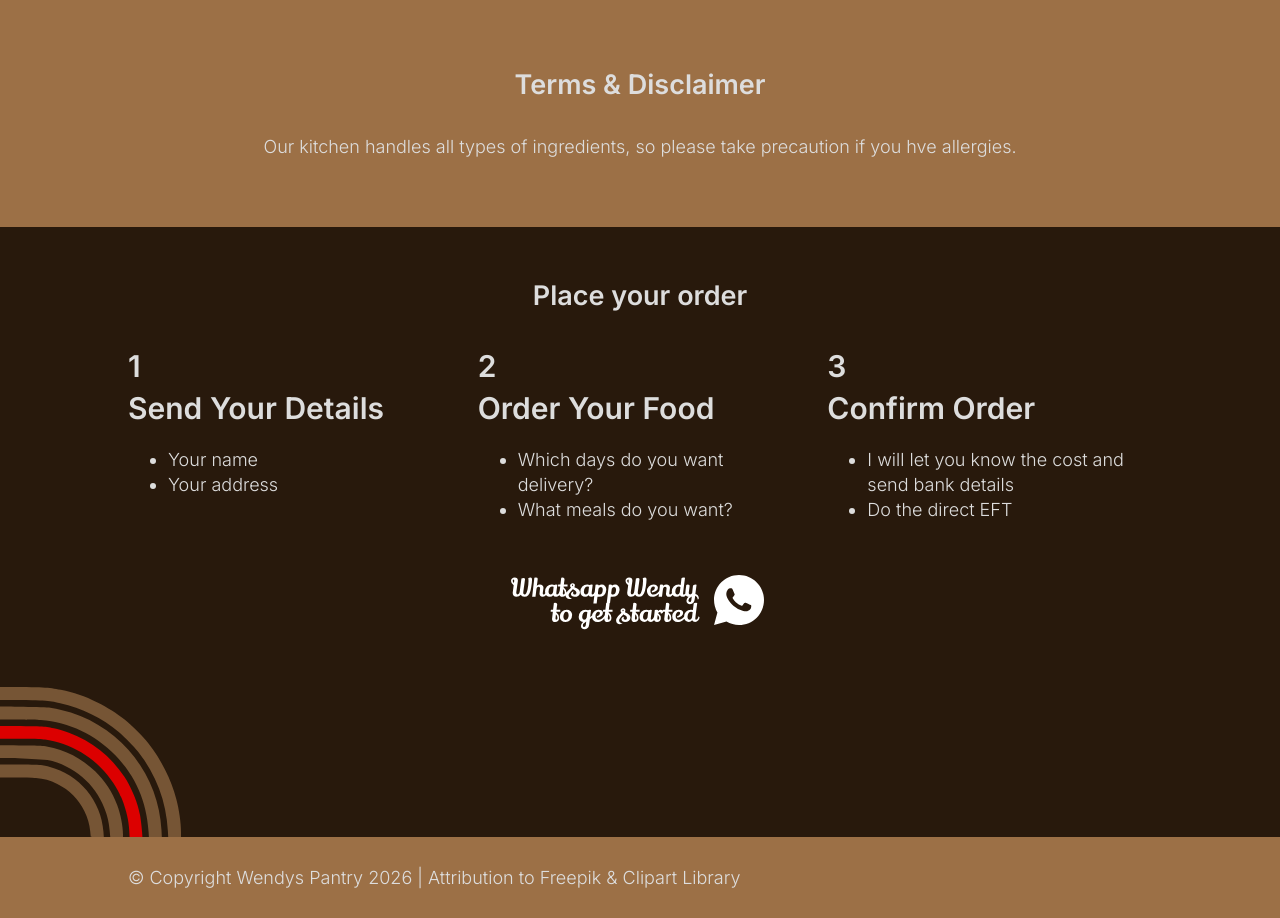
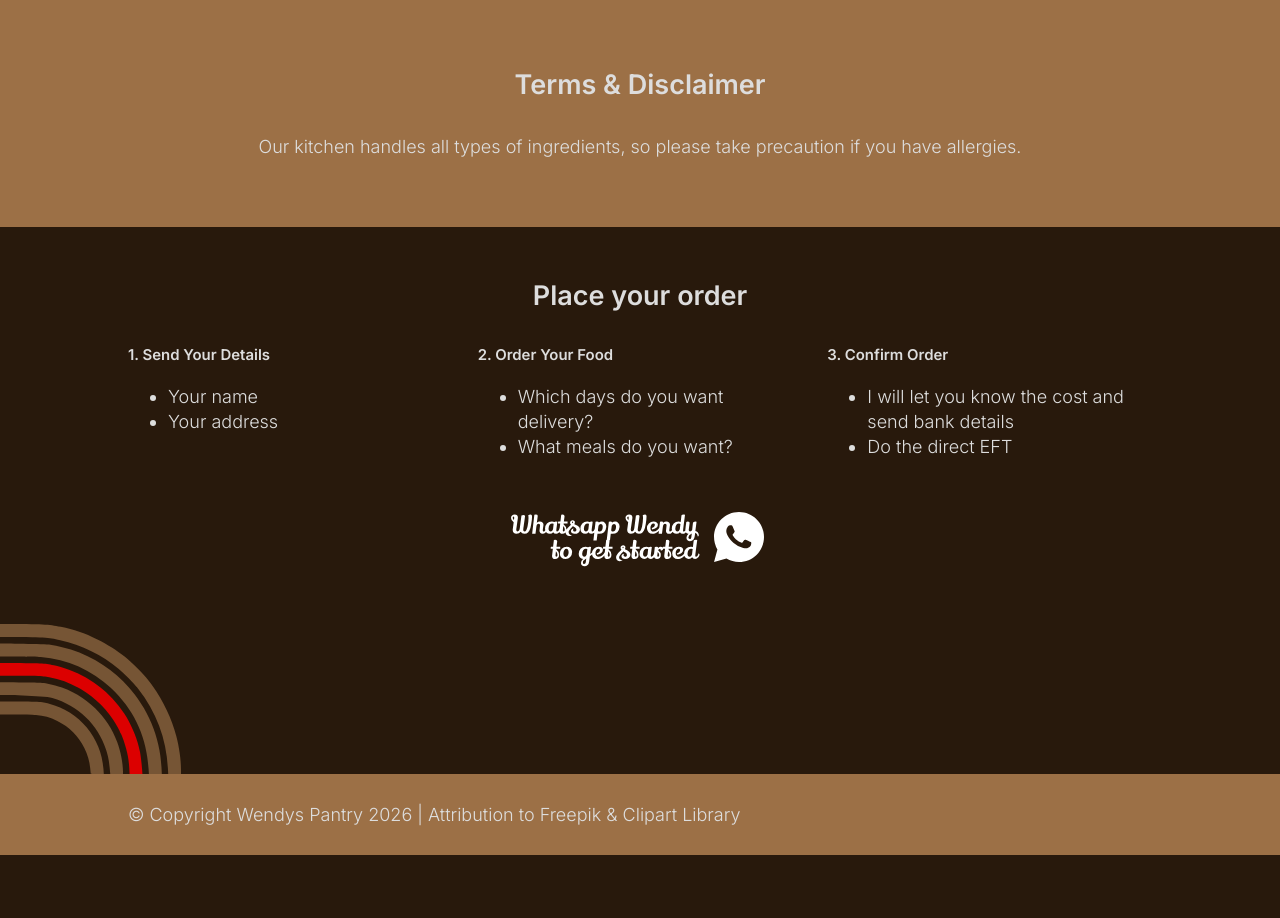
Before and after one commit to elfynity/wendys-pantry, a Next.js app: page / in a window 1280 px wide. Shown: the part 1600-2518 px from the top of the page. After the commit the page ends 2455 px from the top, so only its background shows below. Built offline with nearby package versions, Linux system fonts and the light colour scheme.

Commit message:
changed small things again

```diff
--- a/app/page.js
+++ b/app/page.js
@@ -2,7 +2,7 @@ import Image from "next/image";
 import { Container } from "@/components/Container";
 import { NoShow } from "@/components/NoShow";
 import { MealOptions } from "@/components/MealOptions";
-import { Timetable, Order } from "@/components/Boxes";
+import { Order } from "@/components/Boxes";
 import { Prices } from "@/components/Prices";
 
 
@@ -59,7 +59,7 @@ export default function Home() {
 
     <Container id="terms" customClass="tanBG center">
       <h2>Terms & Disclaimer</h2>
-      <p>Our kitchen handles all types of ingredients, so please take precaution if you hve allergies.</p>
+      <p>Our kitchen handles all types of ingredients, so please take precaution if you have allergies.</p>
     </Container>
 
     <Container id="order">
--- a/components/Boxes.jsx
+++ b/components/Boxes.jsx
@@ -6,7 +6,7 @@ const Box = ({children, title, price=""}) => {
 return(
   <>
   <div className="box">
-    <h3>{title}</h3>
+    <h5>{title}</h5>
     {children}
     {price && <p className="headingP" >{price}</p>}
   </div>
@@ -20,8 +20,7 @@ return(
   <>
   <div id="orders">
 
-    <Box title="1">
-      <h3>Send Your Details</h3>
+    <Box title="1. Send Your Details">
       <ul>
         <li>Your name</li>
         <li>Your address</li>
@@ -29,16 +28,14 @@ return(
 
     </Box>
 
-    <Box title="2">
-      <h3>Order Your Food</h3>
+    <Box title="2. Order Your Food">
       <ul>
         <li>Which days do you want delivery?</li>
         <li>What meals do you want?</li>
       </ul>
     </Box>
 
-    <Box title="3">
-      <h3>Confirm Order</h3>
+    <Box title="3. Confirm Order">
       <ul>
         <li>I will let you know the cost and send bank details</li>
         <li>Do the direct EFT</li>
```
